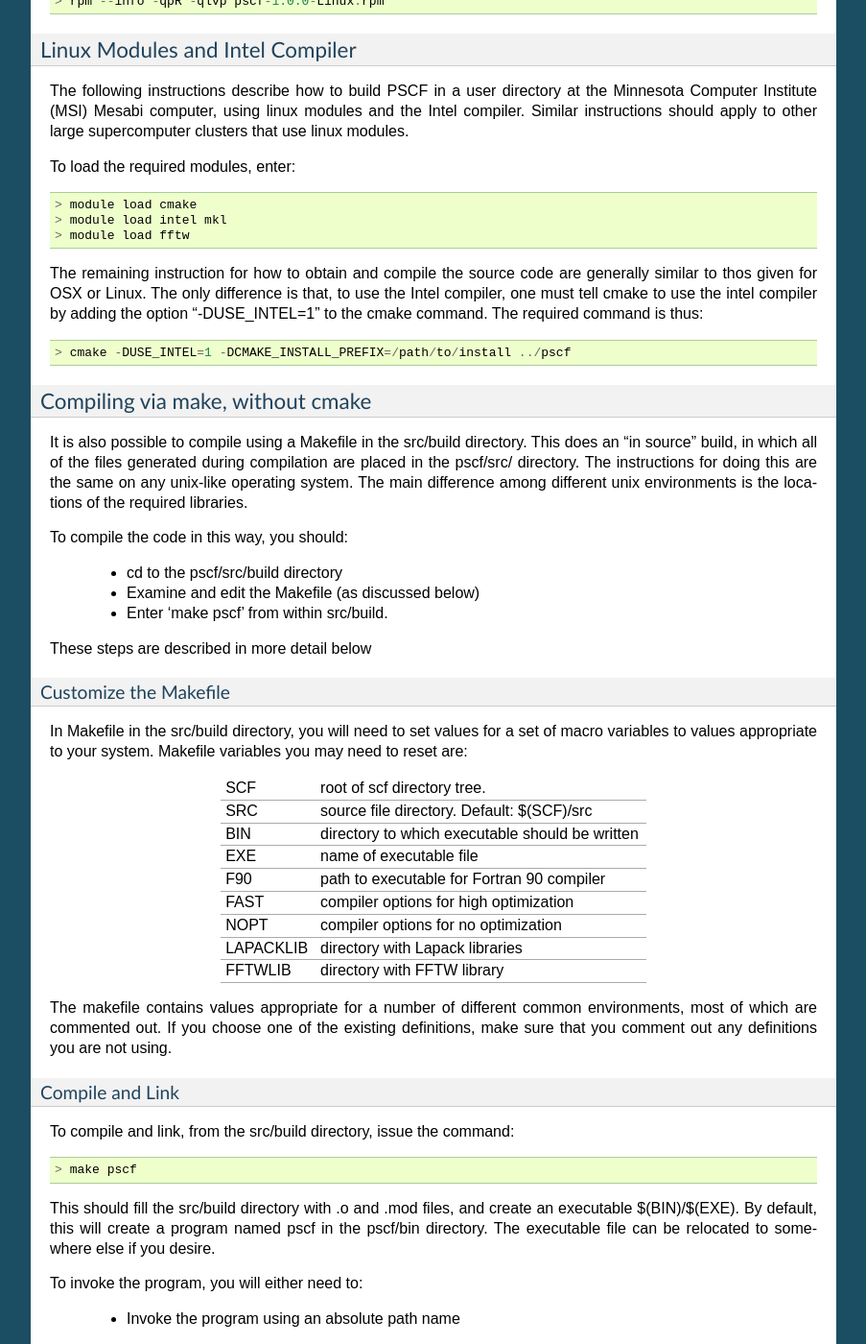
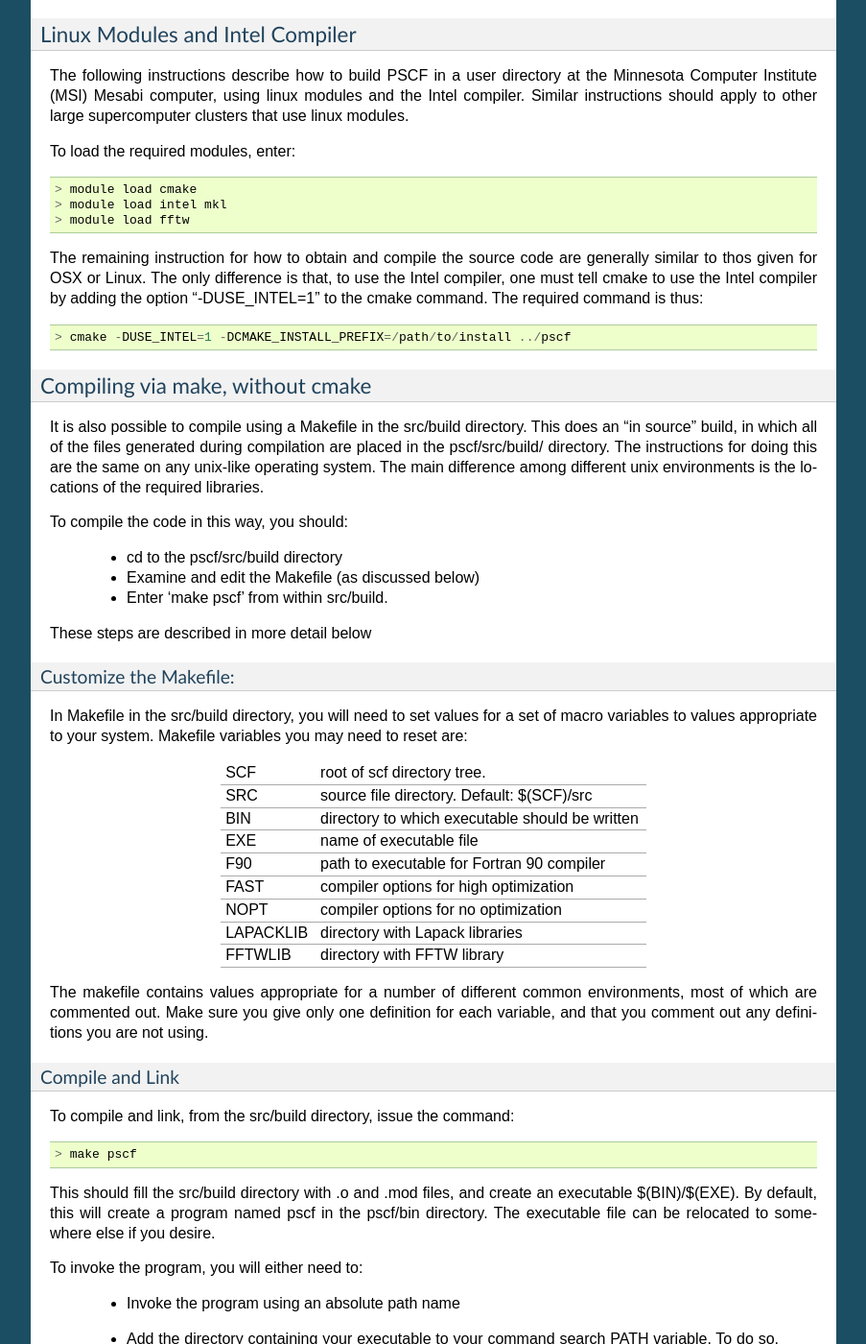
Before and after one commit to dmorse/pscf, a Sphinx documentation site: the page built from doc/sphinx/install.rst, in a window 1280 px wide and 1400 px high, scrolled down 4867 px. Shown: the whole window at 96% size, without its empty margins (198-1101 px from the left). Built offline with Sphinx 7.4.7, drawn with Linux system fonts in a browser that asks for light colours; some of the changed text lies outside the part shown.

```diff
--- a/doc/sphinx/install.rst
+++ b/doc/sphinx/install.rst
@@ -35,7 +35,8 @@ procedure is similar to that for installing any other application on a Mac:
 
 Double clicking the pscf_terminal application will open up a yellow terminal
 window from which you can use standard unix commands to navigate within the
-directory structure of your Mac, and from which you can invoke the pscf command.
+directory structure of your Mac, and from which you can invoke the pscf
+command.
 
 Ubuntu or Debian Linux
 ----------------------
@@ -69,8 +70,8 @@ Compiling from Source
 
 The most recent version of the source code for PSCF can be obtained either by
 cloning the code or by downloading a tar archive. We recommend using git if
-possible, since it makes it simple to update the code, but both procedures for
-obtaining the source code are described in what follows.
+possible, since it makes it simple to update the code, but both procedures
+for obtaining the source code are described in what follows.
 
 The source code can be compiled using either cmake build system or, without
 cmake, using a simple makefile that is provided in the src/build directory.
@@ -307,17 +309,23 @@ To load the required modules, enter::
    > module load intel mkl
    > module load fftw
 
-The remaining instruction for how to obtain and compile the source code are generally
-similar to thos given for OSX or Linux. The only difference is that, to use the Intel
-compiler, one must tell cmake to use the intel compiler by adding the option
-"-DUSE_INTEL=1" to the cmake command.  The required command is thus::
+The remaining instruction for how to obtain and compile the source code
+are generally similar to thos given for OSX or Linux. The only difference
+is that, to use the Intel compiler, one must tell cmake to use the Intel
+compiler by adding the option "-DUSE_INTEL=1" to the cmake command. The
+required command is thus::
 
    > cmake -DUSE_INTEL=1 -DCMAKE_INSTALL_PREFIX=/path/to/install ../pscf
 
 Compiling via make, without cmake
 ---------------------------------
 
-It is also possible to compile using a Makefile in the src/build directory. This does an "in source" build, in which all of the files generated during compilation are placed in the pscf/src/ directory. The instructions for doing this are the same on any unix-like operating system. The main difference among different unix environments is the locations of the required libraries.
+It is also possible to compile using a Makefile in the src/build directory.
+This does an "in source" build, in which all of the files generated during
+compilation are placed in the pscf/src/build/ directory. The instructions
+for doing this are the same on any unix-like operating system. The main
+difference among different unix environments is the locations of the
+required libraries.
 
 To compile the code in this way, you should:
 
@@ -327,10 +335,12 @@ To compile the code in this way, you should:
 
 These steps are described in more detail below
 
-Customize the Makefile
+Customize the Makefile:
 ^^^^^^^^^^^^^^^^^^^^^^
 
-In Makefile in the src/build directory, you will need to set values for a set of macro variables to values appropriate to your system. Makefile variables you may need to reset are:
+In Makefile in the src/build directory, you will need to set values for a
+set of macro variables to values appropriate to your system. Makefile
+variables you may need to reset are:
 
 ==========  ===============================================
  SCF        root of scf directory tree.
@@ -344,7 +354,10 @@ In Makefile in the src/build directory, you will need to set values for a set of
  FFTWLIB    directory with FFTW library
 ==========  ===============================================
 
-The makefile contains values appropriate for a number of different common environments, most of which are commented out. If you choose one of the existing definitions, make sure that you comment out any definitions you are not using.
+The makefile contains values appropriate for a number of different common
+environments, most of which are commented out. Make sure you give only one
+definition for each variable, and that you comment out any definitions you
+are not using.
 
 Compile and Link
 ^^^^^^^^^^^^^^^^
@@ -354,26 +367,33 @@ command::
 
    > make pscf
 
-This should fill the src/build directory with .o and .mod files, and create an executable $(BIN)/$(EXE). By default, this will create a program named pscf in the pscf/bin directory. The executable file can be relocated to somewhere else if you desire.
+This should fill the src/build directory with .o and .mod files, and
+create an executable $(BIN)/$(EXE). By default, this will create a program
+named pscf in the pscf/bin directory. The executable file can be relocated
+to somewhere else if you desire.
 
 To invoke the program, you will either need to:
 
    * Invoke the program using an absolute path name
 
-   * Add the directory containing your executable to your command search PATH variable. To do       so, enter:
+   * Add the directory containing your executable to your command search
+     PATH variable. To do so, enter:
 
          PATH=$PATH:~$(SCF)/bin
          export path
 
-     where $(SCF) should be replaced by the actual absolute path to the pscf/ directory. You
-     may want to add this to your .bashrc or .profile file so that this directory is added
-     to your path when automatically when you log in.
+     where $(SCF) should be replaced by the actual absolute path to the
+     pscf/ directory. You may want to add this to your .bashrc or .profile
+     file so that this directory is added to your path when automatically
+     when you log in.
 
-   * Move pscf to a directory such as /usr/local/bin that is already in your $PATH.
+   * Move pscf to a directory such as /usr/local/bin that is already in
+     your $PATH.
 
 Cleaning Up
 ^^^^^^^^^^^
 
-To remove all of the .o amd .mod files from the src/build directory, as well as any editor buffer files with a ~ suffix from src tree, enter::
+To remove all of the .o amd .mod files from the src/build directory, as
+well as any editor buffer files with a ~ suffix from src tree, enter::
 
    > make clean
```
Also changed, not shown: other parts of doc/sphinx/install.rst (+31 -30 lines), 3 other files.
